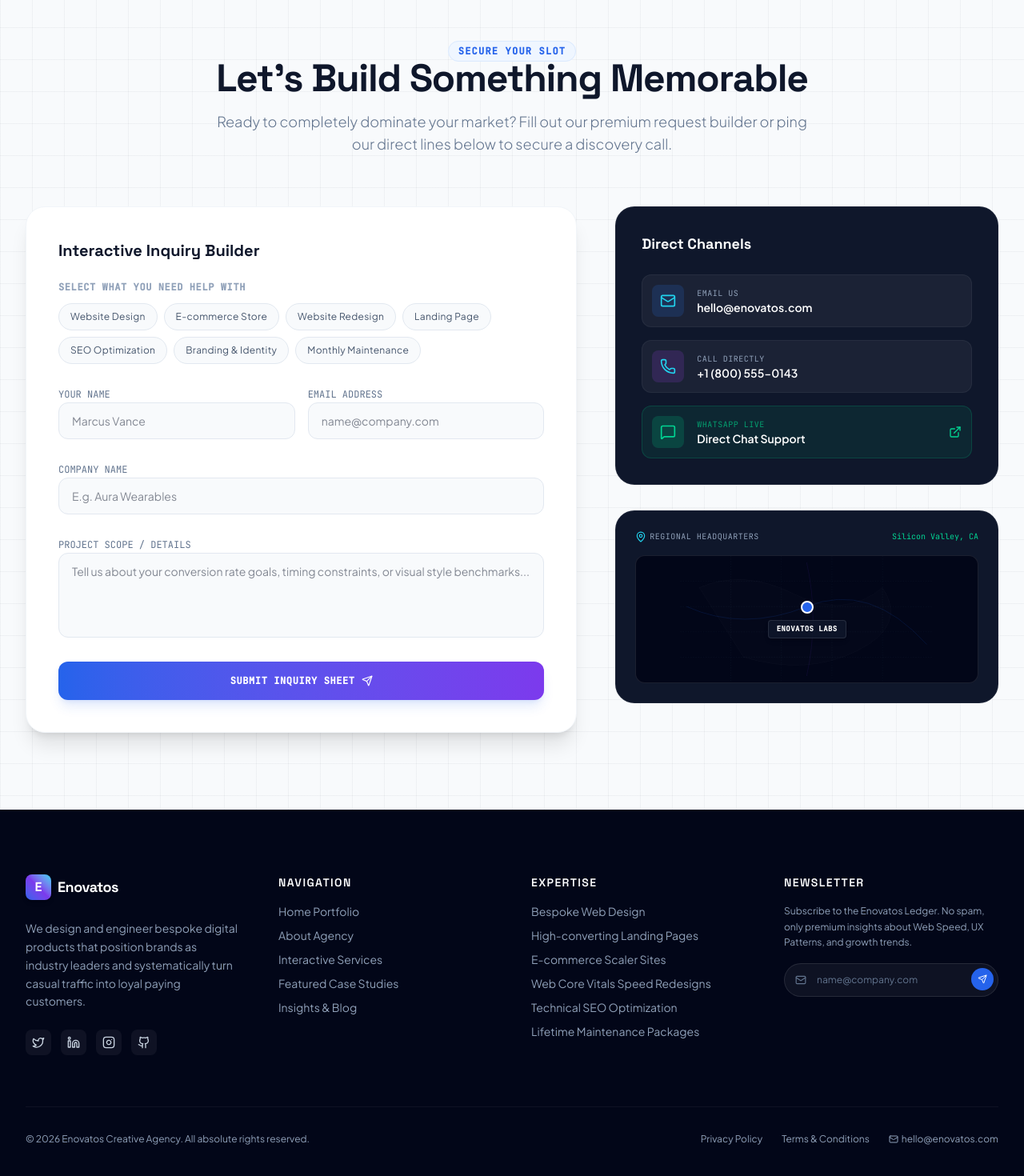
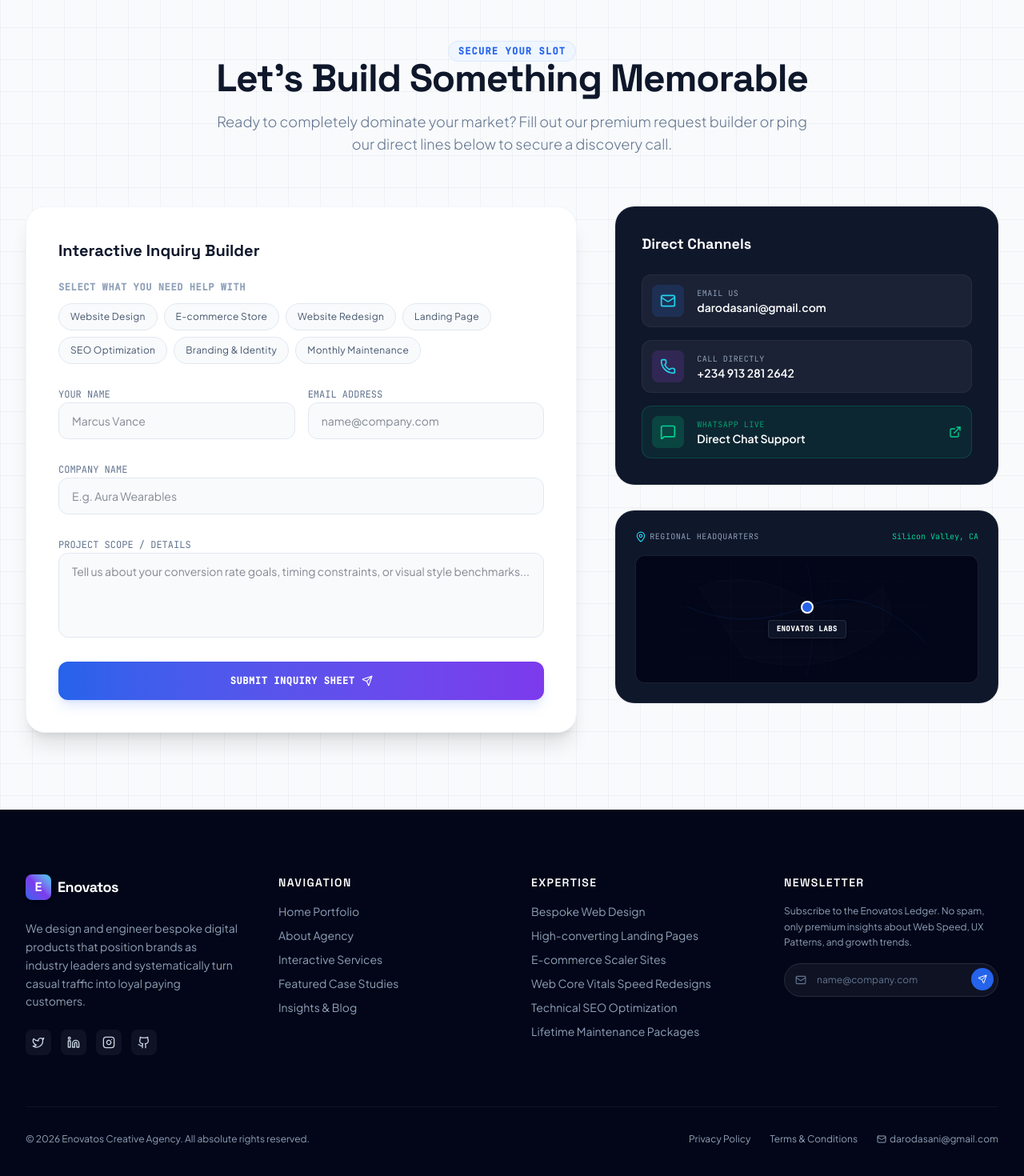
Before and after one commit to darodasani-prog/Enovators, a React (Vite) app: page / in a window 1280 px wide. Shown: the part 10310-11780 px from the top of the page at 80% size. Built offline with nearby package versions, Linux system fonts and the light colour scheme.

Commit message:
chore: update contact information
Update the email and phone number in Footer and ContactSection to reflect the correct business contact details.

```diff
--- a/src/components/ContactSection.tsx
+++ b/src/components/ContactSection.tsx
@@ -228,7 +228,7 @@ export default function ContactSection({ setCurrentPage }: ContactSectionProps =
 
                 {/* Email link */}
                 <a
-                  href="mailto:hello@enovatos.com"
+                  href="mailto:darodasani@gmail.com"
                   className="flex items-center space-x-4 p-3 rounded-xl bg-white/5 hover:bg-white/10 border border-white/5 transition-all"
                 >
                   <div className="w-10 h-10 rounded-lg bg-blue-500/15 text-brand-highlight flex items-center justify-center">
@@ -236,13 +236,13 @@ export default function ContactSection({ setCurrentPage }: ContactSectionProps =
                   </div>
                   <div>
                     <span className="text-[10px] text-slate-400 font-mono tracking-wider block">EMAIL US</span>
-                    <span className="text-sm font-semibold block">hello@enovatos.com</span>
+                    <span className="text-sm font-semibold block">darodasani@gmail.com</span>
                   </div>
                 </a>
 
                 {/* Phone link */}
                 <a
-                  href="tel:+18005550143"
+                  href="tel:+2349132812642"
                   className="flex items-center space-x-4 p-3 rounded-xl bg-white/5 hover:bg-white/10 border border-white/5 transition-all"
                 >
                   <div className="w-10 h-10 rounded-lg bg-purple-500/15 text-brand-highlight flex items-center justify-center">
@@ -250,13 +250,13 @@ export default function ContactSection({ setCurrentPage }: ContactSectionProps =
                   </div>
                   <div>
                     <span className="text-[10px] text-slate-400 font-mono tracking-wider block">CALL DIRECTLY</span>
-                    <span className="text-sm font-semibold block">+1 (800) 555-0143</span>
+                    <span className="text-sm font-semibold block">+234 913 281 2642</span>
                   </div>
                 </a>
 
                 {/* WhatsApp click */}
                 <a
-                  href="https://wa.me/18005550143"
+                  href="https://wa.me/2349132812642"
                   target="_blank"
                   rel="noopener noreferrer"
                   className="flex items-center justify-between p-3 rounded-xl bg-emerald-500/10 hover:bg-emerald-500/15 border border-emerald-500/20 text-emerald-400 transition-all"
--- a/src/components/Footer.tsx
+++ b/src/components/Footer.tsx
@@ -174,9 +174,9 @@ export default function Footer({ setCurrentPage, setSelectedProjectId }: FooterP
             <button onClick={() => handleNavigate("terms")} className="hover:text-white transition-colors">
               Terms & Conditions
             </button>
-            <a href="mailto:hello@enovatos.com" className="hover:text-white transition-colors flex items-center space-x-1">
+            <a href="mailto:darodasani@gmail.com" className="hover:text-white transition-colors flex items-center space-x-1">
               <Mail className="w-3 h-3" />
-              <span>hello@enovatos.com</span>
+              <span>darodasani@gmail.com</span>
             </a>
           </div>
         </div>
```
